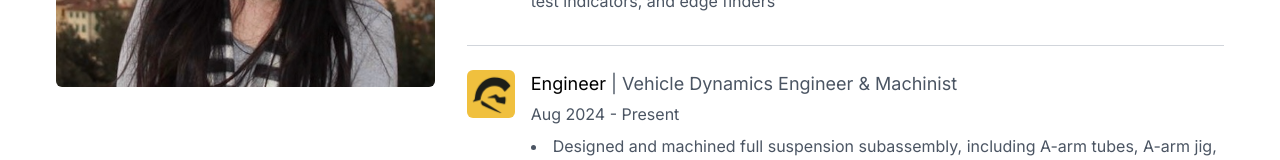
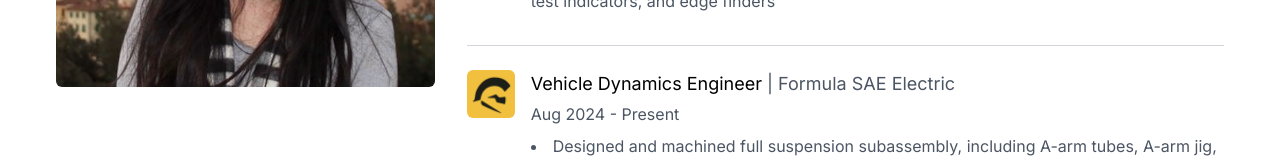
Before and after one commit to min-kim123/portfolio, a React (Vite) app: page / in a window 1280 px wide. Shown: the part 443-603 px from the top of the page. Built offline with nearby package versions, Linux system fonts and the light colour scheme.

Commit message:
Update HomePage.jsx

```diff
--- a/src/pages/HomePage.jsx
+++ b/src/pages/HomePage.jsx
@@ -22,8 +22,8 @@ const experiences = [
   },
   {
     image: fe,
-    company: "Vehicle Dynamics Engineer & Machinist",
-    role: "Engineer",
+    company: "Formula SAE Electric",
+    role: "Vehicle Dynamics Engineer",
     start: "Aug 2024",
     end: "Present",
     description: [
```
